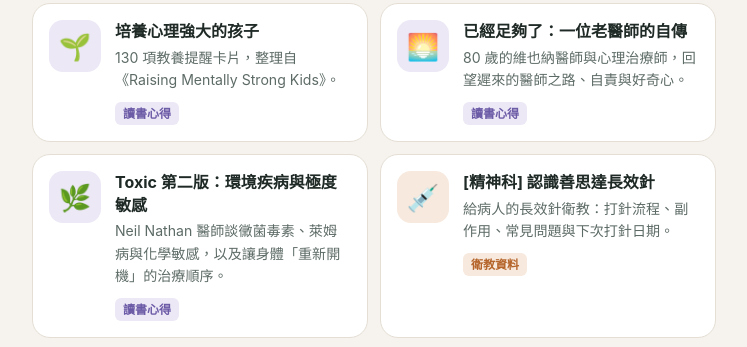
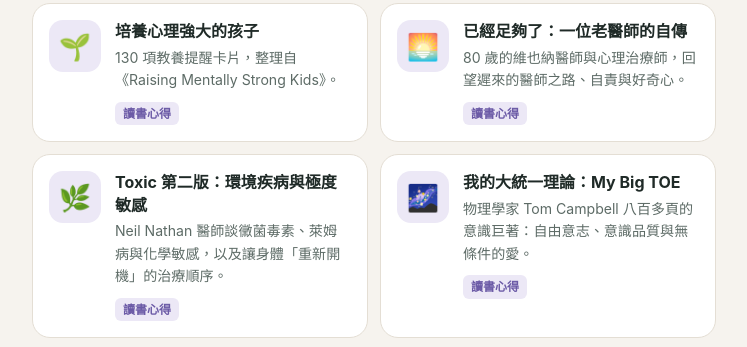
Before and after one commit to ccc99188-oss/ccc99188-oss.github.io, a plain HTML site: page index.html in a window 1280 px wide. Shown: the part 1008-1355 px from the top of the page, without its empty margins (266-1013 px from the left). Drawn offline with Linux system fonts and the light colour scheme.

Commit message:
Add My Big TOE reading summary to projects
Co-Authored-By: Claude Opus 5.5 <noreply@anthropic.com>

```diff
--- a/index.html
+++ b/index.html
@@ -264,6 +264,13 @@
       url: "https://ccc99188-oss.github.io/toxic-nathan/"
     },
     {
+      title: "我的大統一理論：My Big TOE",
+      desc: "物理學家 Tom Campbell 八百多頁的意識巨著：自由意志、意識品質與無條件的愛。",
+      icon: "🌌",
+      cat: "讀書心得",
+      url: "https://ccc99188-oss.github.io/my-big-toe/"
+    },
+    {
       title: "培養心理強大的孩子",
       pinned: true,   // 置頂：永遠排在同分類第一個
       desc: "130 項教養提醒卡片，整理自《Raising Mentally Strong Kids》。",
```
